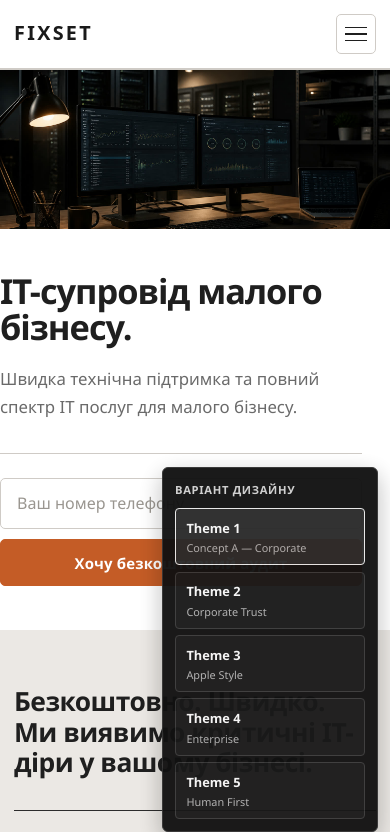
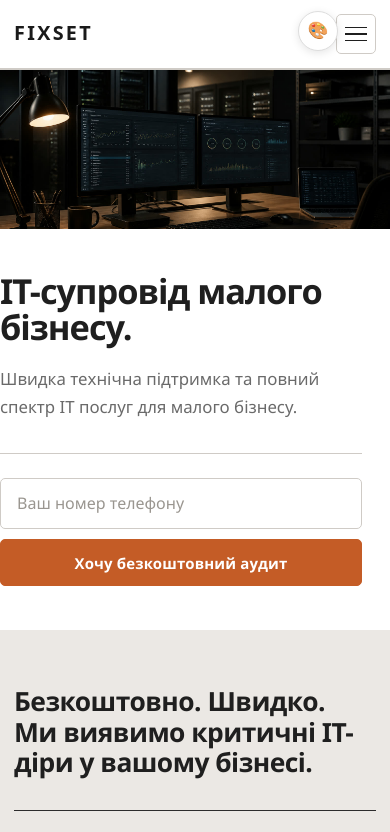
Before and after one commit to serawww7/http-fixset.com.ua-, a plain HTML site: page index.html in a window 390 px wide. Shown: the top 832 px of the page. Drawn offline with Linux system fonts and the light colour scheme; a script that the page names is missing.

Commit message:
панель вибору дизайну компакт

```diff
--- a/css/demo.css
+++ b/css/demo.css
@@ -1,81 +1,162 @@
-/* Demo-only theme switcher panel */
+/* Demo-only theme switcher — compact & non-intrusive */
 
 .design-demo {
   position: fixed;
-  top: 0.85rem;
-  right: 0.85rem;
-  z-index: 10000;
-  width: min(15.5rem, calc(100vw - 1.5rem));
-  max-height: calc(100vh - 1.5rem);
-  overflow-y: auto;
-  padding: 0.75rem;
-  background: #111;
-  color: #f5f5f5;
-  border: 1px solid #333;
+  top: 4.75rem;
+  right: 0.75rem;
+  z-index: 900;
+  width: 200px;
+  font-family: "Segoe UI", "Helvetica Neue", Helvetica, Arial, sans-serif;
+  pointer-events: none;
+}
+
+.design-demo__toggle {
+  display: none;
+  pointer-events: auto;
+}
+
+.design-demo__panel {
+  pointer-events: auto;
+  padding: 0.5rem;
+  background: #ffffff;
+  color: #222;
+  border: 1px solid #ddd;
   border-radius: 6px;
-  box-shadow: 0 8px 24px rgba(0, 0, 0, 0.28);
-  font-family: "Segoe UI", "Helvetica Neue", Helvetica, Arial, sans-serif;
+  box-shadow: 0 2px 10px rgba(0, 0, 0, 0.08);
 }
 
 .design-demo__title {
-  margin: 0 0 0.55rem;
-  font-size: 0.7rem;
-  font-weight: 700;
-  letter-spacing: 0.06em;
+  margin: 0 0 0.35rem;
+  padding: 0 0.15rem;
+  font-size: 0.65rem;
+  font-weight: 600;
+  letter-spacing: 0.04em;
   text-transform: uppercase;
-  color: #cfcfcf;
+  color: #888;
 }
 
 .design-demo__actions {
   display: flex;
   flex-direction: column;
-  gap: 0.4rem;
+  gap: 0.25rem;
 }
 
 .design-demo__btn {
   display: flex;
-  flex-direction: column;
-  align-items: flex-start;
-  gap: 0.1rem;
+  flex-direction: row;
+  align-items: center;
+  justify-content: space-between;
+  gap: 0.35rem;
   width: 100%;
-  padding: 0.55rem 0.65rem;
-  border: 1px solid #3a3a3a;
+  min-height: 30px;
+  height: 30px;
+  padding: 0 0.5rem;
+  border: 1px solid #e6e6e6;
   border-radius: 4px;
-  background: #1a1a1a;
-  color: #f5f5f5;
+  background: #fafafa;
+  color: #222;
   text-align: left;
   cursor: pointer;
   font: inherit;
+  line-height: 1;
 }
 
 .design-demo__btn:hover,
 .design-demo__btn:focus-visible {
-  border-color: #777;
+  border-color: #bbb;
+  background: #fff;
   outline: none;
 }
 
 .design-demo__btn[aria-pressed="true"] {
-  border-color: #e8e8e8;
-  background: #2a2a2a;
+  border-color: #999;
+  background: #f0f0f0;
 }
 
 .design-demo__btn-name {
-  font-size: 0.8rem;
+  font-size: 0.7rem;
   font-weight: 700;
+  white-space: nowrap;
 }
 
 .design-demo__btn-concept {
-  font-size: 0.68rem;
-  line-height: 1.3;
-  color: #b0b0b0;
+  font-size: 0.62rem;
+  color: #777;
+  white-space: nowrap;
+  overflow: hidden;
+  text-overflow: ellipsis;
 }
+
+/* Tablet — keep compact panel, slightly narrower */
+
+@media (max-width: 900px) and (min-width: 769px) {
+  .design-demo {
+    width: 180px;
+    top: 4.5rem;
+    right: 0.6rem;
+  }
+}
+
+/* Mobile — FAB + popup */
 
 @media (max-width: 768px) {
   .design-demo {
-    top: auto;
-    bottom: 0.75rem;
-    right: 0.75rem;
-    width: min(13.5rem, calc(100vw - 1.25rem));
-    opacity: 0.96;
+    top: 0.7rem;
+    right: 3.4rem;
+    width: auto;
+    pointer-events: none;
+  }
+
+  .design-demo__toggle {
+    display: inline-flex;
+    align-items: center;
+    justify-content: center;
+    pointer-events: auto;
+    width: 42px;
+    height: 42px;
+    padding: 0;
+    border: 1px solid #ddd;
+    border-radius: 50%;
+    background: #ffffff;
+    box-shadow: 0 2px 8px rgba(0, 0, 0, 0.1);
+    font-size: 1.05rem;
+    line-height: 1;
+    cursor: pointer;
+  }
+
+  .design-demo__toggle:hover,
+  .design-demo__toggle:focus-visible {
+    outline: none;
+    border-color: #bbb;
+  }
+
+  .design-demo__panel {
+    display: none;
+    position: absolute;
+    top: calc(100% + 0.4rem);
+    right: 0;
+    width: 200px;
+    max-height: min(60vh, 22rem);
+    overflow-y: auto;
+    z-index: 1;
+  }
+
+  .design-demo.is-open .design-demo__panel {
+    display: block;
   }
 }
+
+@media (max-width: 480px) {
+  .design-demo {
+    right: 3.25rem;
+  }
+
+  .design-demo__toggle {
+    width: 40px;
+    height: 40px;
+  }
+
+  .design-demo__panel {
+    width: 180px;
+  }
+}
--- a/index.html
+++ b/index.html
@@ -333,11 +333,21 @@
   </footer>
 
   <aside class="design-demo" aria-label="Варіант дизайну">
+    <button
+      type="button"
+      class="design-demo__toggle"
+      aria-expanded="false"
+      aria-controls="design-demo-panel"
+      aria-label="Відкрити вибір дизайну"
+    >
+      🎨
+    </button>
+    <div id="design-demo-panel" class="design-demo__panel">
       <p class="design-demo__title">Варіант дизайну</p>
       <div class="design-demo__actions" role="group" aria-label="Концепції оформлення">
         <button type="button" class="design-demo__btn" data-theme="theme-1" aria-pressed="true">
           <span class="design-demo__btn-name">Theme 1</span>
-        <span class="design-demo__btn-concept">Concept A — Corporate</span>
+          <span class="design-demo__btn-concept">Corporate</span>
         </button>
         <button type="button" class="design-demo__btn" data-theme="theme-2" aria-pressed="false">
           <span class="design-demo__btn-name">Theme 2</span>
@@ -356,6 +366,7 @@
           <span class="design-demo__btn-concept">Human First</span>
         </button>
       </div>
+    </div>
   </aside>
 
   <script src="js/script.js"></script>
--- a/js/script.js
+++ b/js/script.js
@@ -47,9 +47,41 @@
   if (themeLink && themeButtons.length) {
     applyTheme(getSavedTheme(), false);
 
+    const demo = document.querySelector('.design-demo');
+    const demoToggle = document.querySelector('.design-demo__toggle');
+    const demoPanel = document.querySelector('#design-demo-panel');
+
+    const setDemoOpen = (isOpen) => {
+      if (!demo || !demoToggle) return;
+      demo.classList.toggle('is-open', isOpen);
+      demoToggle.setAttribute('aria-expanded', String(isOpen));
+      demoToggle.setAttribute(
+        'aria-label',
+        isOpen ? 'Закрити вибір дизайну' : 'Відкрити вибір дизайну'
+      );
+    };
+
+    if (demoToggle && demoPanel) {
+      demoToggle.addEventListener('click', (event) => {
+        event.stopPropagation();
+        setDemoOpen(!demo.classList.contains('is-open'));
+      });
+
+      document.addEventListener('click', (event) => {
+        if (!demo.classList.contains('is-open')) return;
+        if (demo.contains(event.target)) return;
+        setDemoOpen(false);
+      });
+
+      document.addEventListener('keydown', (event) => {
+        if (event.key === 'Escape') setDemoOpen(false);
+      });
+    }
+
     themeButtons.forEach((button) => {
       button.addEventListener('click', () => {
         applyTheme(button.getAttribute('data-theme'), true);
+        setDemoOpen(false);
       });
     });
   }
```
Lines whose indentation alone changed are shown as unchanged.
